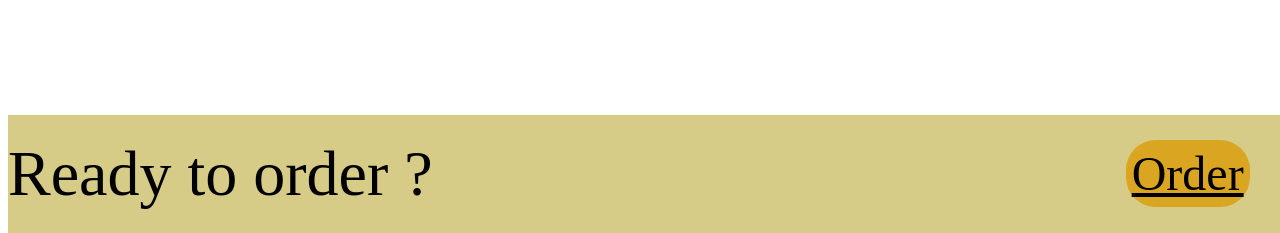
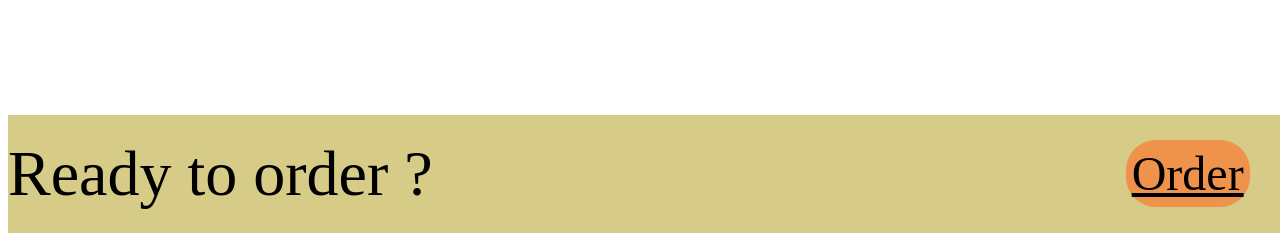
Before and after one commit to DoronShlomi7/foodsite, a plain HTML site: page checkout/checkout.html in a window 1280 px wide. Shown: the part 567-800 px from the top of the page. Drawn offline with nearby package versions, Linux system fonts and the light colour scheme; files that its build step writes are made by us from their sources.

Commit message:
colorupdate

```diff
--- a/checkout/checkout.scss
+++ b/checkout/checkout.scss
@@ -67,19 +67,19 @@
     }
   }
   .btn {
-    border: solid 0.5vw goldenrod;
+    border: solid 0.5vw #ef934c69;
     margin: 0;
     width: fit-content;
     height: fit-content;
     font-size: 3rem;
     margin: 2vw 3vw;
-    background-color: goldenrod;
+    background-color: #EF934C;
     border-radius: 30px;
 
     &:hover {
-      background-color: rgb(189, 137, 6);
+      background-color: #ef934c8b;
 
-      border: solid 0.5vw rgb(189, 137, 6);
+    //  border: solid 0.5vw rgb(189, 137, 6);
     }
   }
 }
```
